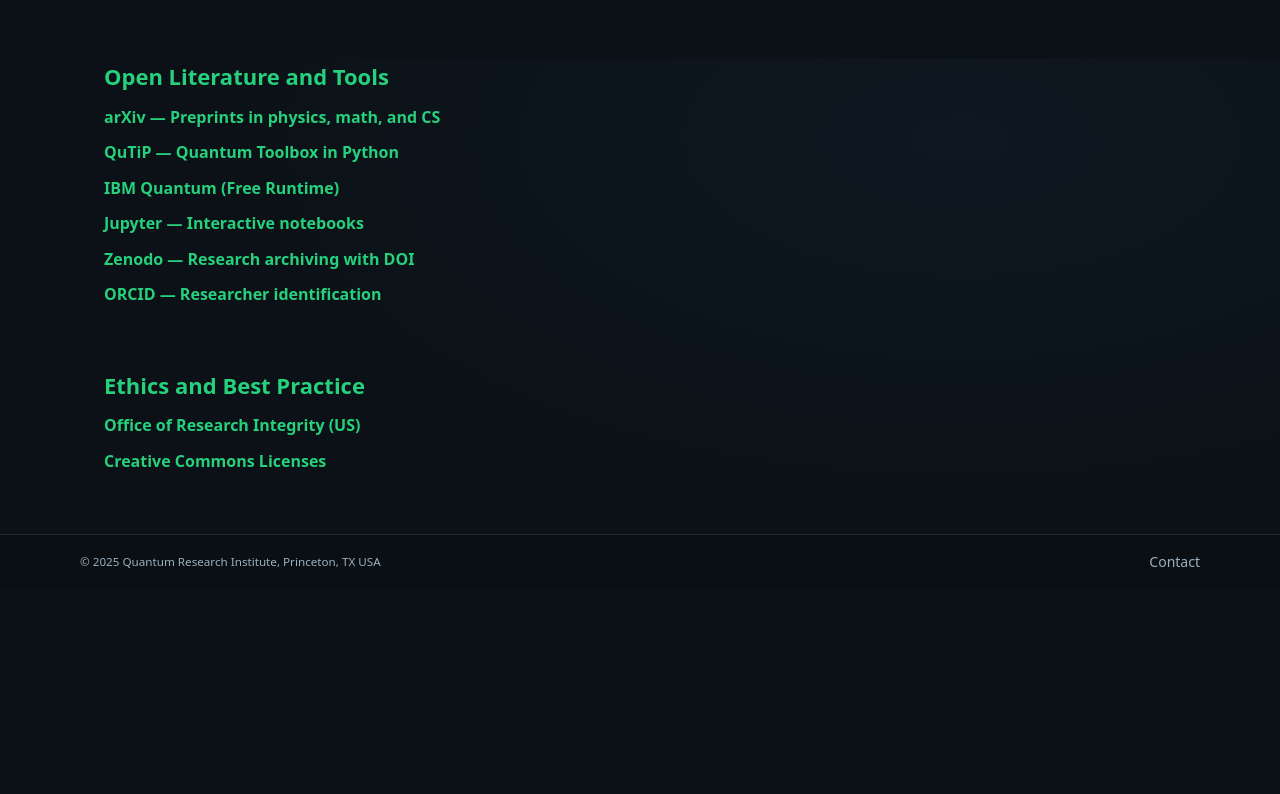
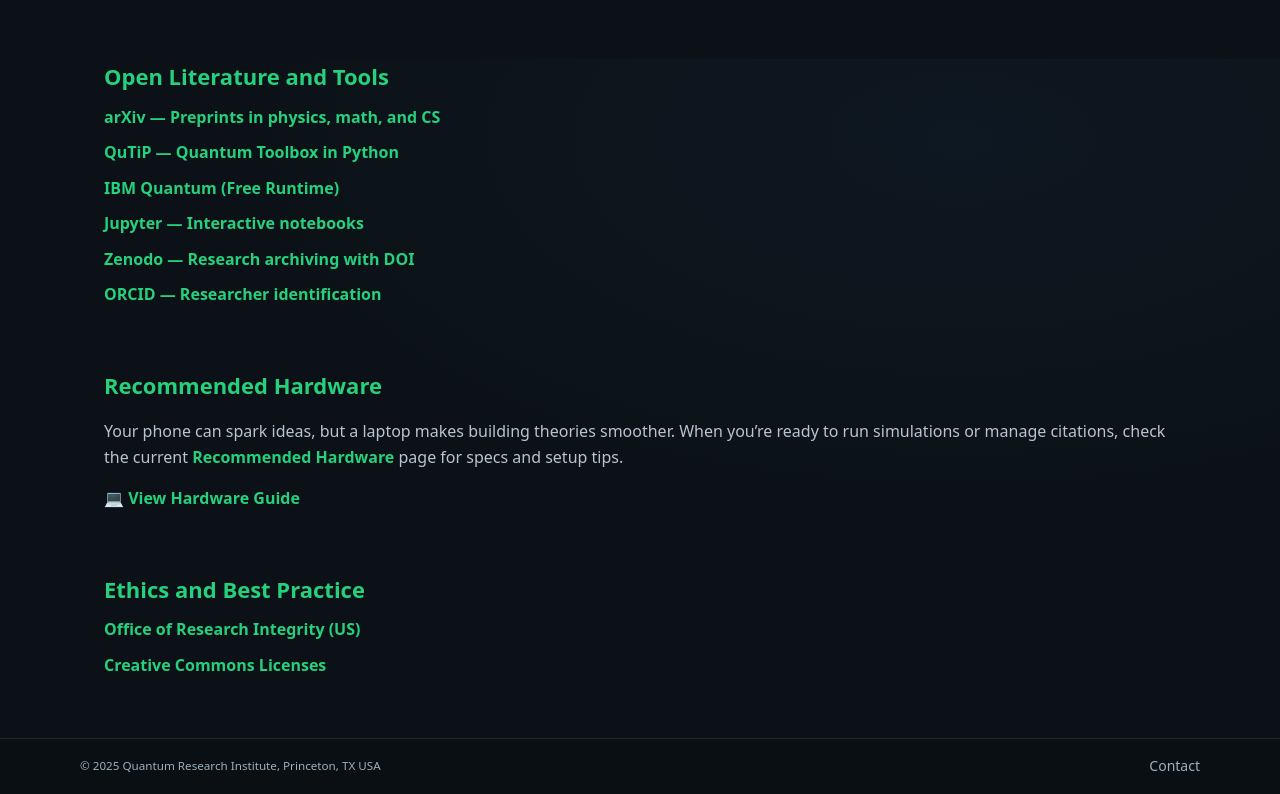
Before and after one commit to GlennLayneStoner/quantumresearchinstitute, a plain HTML site: page resources.html in a window 1280 px wide. Shown: the part 1541-2335 px from the top of the page. Before the commit the page ends 2131 px from the top, so only its background shows below. Drawn offline with Linux system fonts and the light colour scheme.

Commit message:
Update resources.html

```diff
--- a/resources.html
+++ b/resources.html
@@ -255,6 +255,17 @@
       <li><a href="https://jupyter.org/try" target="_blank" rel="noopener noreferrer">Jupyter — Interactive notebooks</a></li>
       <li><a href="https://zenodo.org/" target="_blank" rel="noopener noreferrer">Zenodo — Research archiving with DOI</a></li>
       <li><a href="https://orcid.org/" target="_blank" rel="noopener noreferrer">ORCID — Researcher identification</a></li>
+      <section class="section card">
+        <p>
+  <h2>Recommended Hardware</h2>
+  <p>
+    Your phone can spark ideas, but a laptop makes building theories smoother.
+    When you’re ready to run simulations or manage citations, check the current
+    <a href="/hardware.html">Recommended Hardware</a> page for specs and setup tips.
+  </p>
+  <a href="/hardware.html" class="btn primary">💻 View Hardware Guide</a>
+</section>
+
     </ul>
   </section>
 
```
